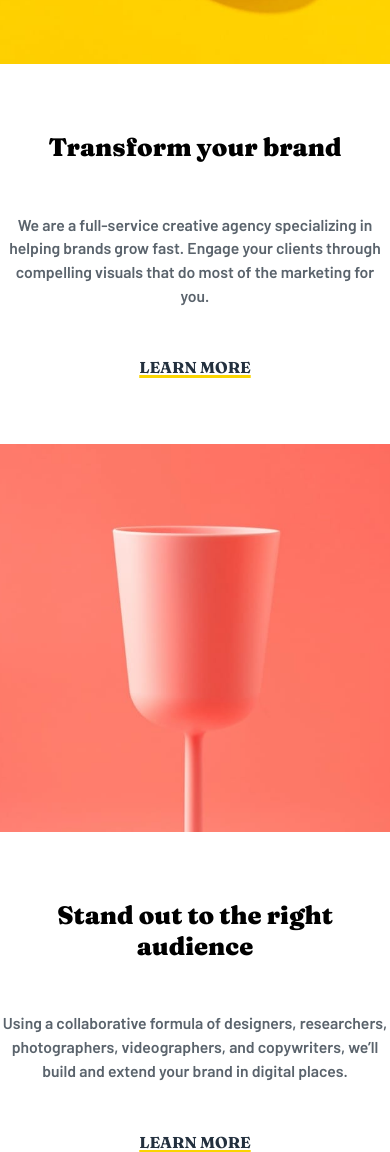
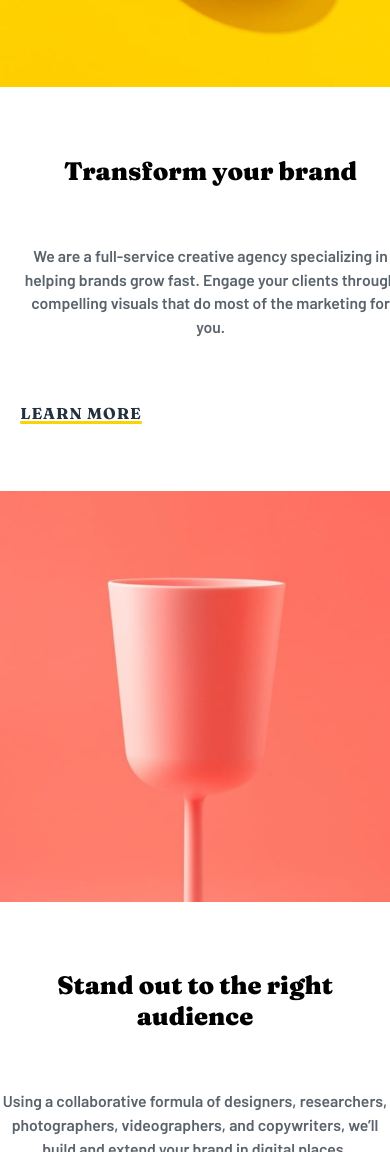
Before and after one commit to CipiVlad/sunnyside_agency_landing_page, a website built with Vite: page index.html in a window 390 px wide. Shown: the part 848-2000 px from the top of the page. Built offline with nearby package versions, Linux system fonts and the light colour scheme.

Commit message:
adapting responsive layout section 2

```diff
--- a/style.css
+++ b/style.css
@@ -65,14 +65,6 @@ ul li {
   list-style: none;
 }
 
-ul li a {
-  line-height: 1.5;
-  /* color: var(); */
-}
-
-
-
-
 /* Desktop screen*/
 /* #app {} */
 
@@ -126,7 +118,7 @@ ul li a {
   border-radius: 57px;
   font-family: var(--ff-fraunces);
   font-size: var(--fs-200);
-  margin-right: 2.4vw;
+  margin: 0 25px;
 }
 
 .onDesktop_flex li:nth-of-type(4) a:hover {
@@ -141,6 +133,7 @@ h1 {
   text-align: center;
   font-size: 3rem;
   font-family: var(--ff-fraunces);
+  font-weight: var(--fw-900);
   color: var(--primary-white);
   letter-spacing: 0.7rem;
 }
@@ -158,8 +151,7 @@ h1 {
 /* animation */
 /* make it smooth */
 /* ----------------------------------------------
- * Generated by Animista on 2024-4-21 10:59:31
- * Licensed under FreeBSD License.
+ * Generated by Animista
  * See http://animista.net/license for more info.
  * w: http://animista.net, t: @cssanimista
  * ---------------------------------------------- */
@@ -259,18 +251,24 @@ section:nth-child(2) .section_image {
 }
 
 
-.section_flex_ctn:nth-of-type(2) .section_text,
 .section_flex_ctn:nth-of-type(1) .section_text:nth-of-type(1) {
   width: 100%;
   height: auto;
-  padding: 25%;
+  padding: 22% 19%;
+  margin-left: 4%;
 }
 
+.section_flex_ctn:nth-of-type(2) .section_text {
+  width: 100%;
+  height: auto;
+  padding: 22% 15%;
+}
 
 .section_flex_ctn .section_text h2 {
   font-family: var(--font-fraunces);
   font-size: 2.2em;
   font-weight: var(--fw-900);
+  margin-bottom: 2%;
 }
 
 .section_flex_ctn .section_text p {
@@ -280,6 +278,7 @@ section:nth-child(2) .section_image {
   font-weight: 600;
   color: var(--primary-very-dark-grayish-blue);
   padding: 3vh 0;
+  margin-bottom: 4%;
 }
 
 .section_flex_ctn .section_text a {
@@ -290,6 +289,8 @@ section:nth-child(2) .section_image {
   text-decoration-line: underline;
   text-decoration-thickness: 3px;
   text-decoration-color: var(--primary-yeloow);
+  margin-left: 1.2%;
+  letter-spacing: 1px;
 
 }
 
```
Also changed, not shown: index.html (+0 -4 lines).
